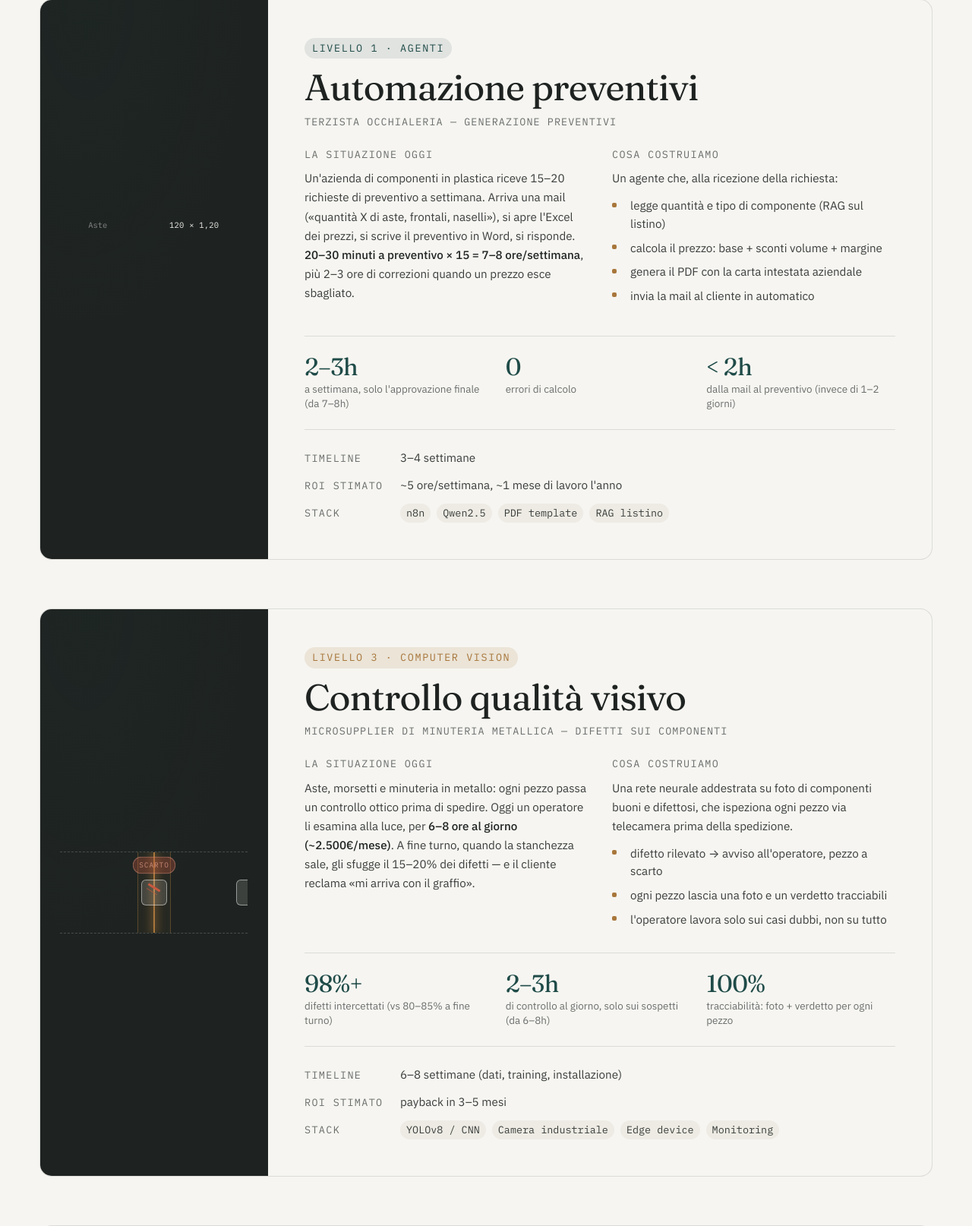
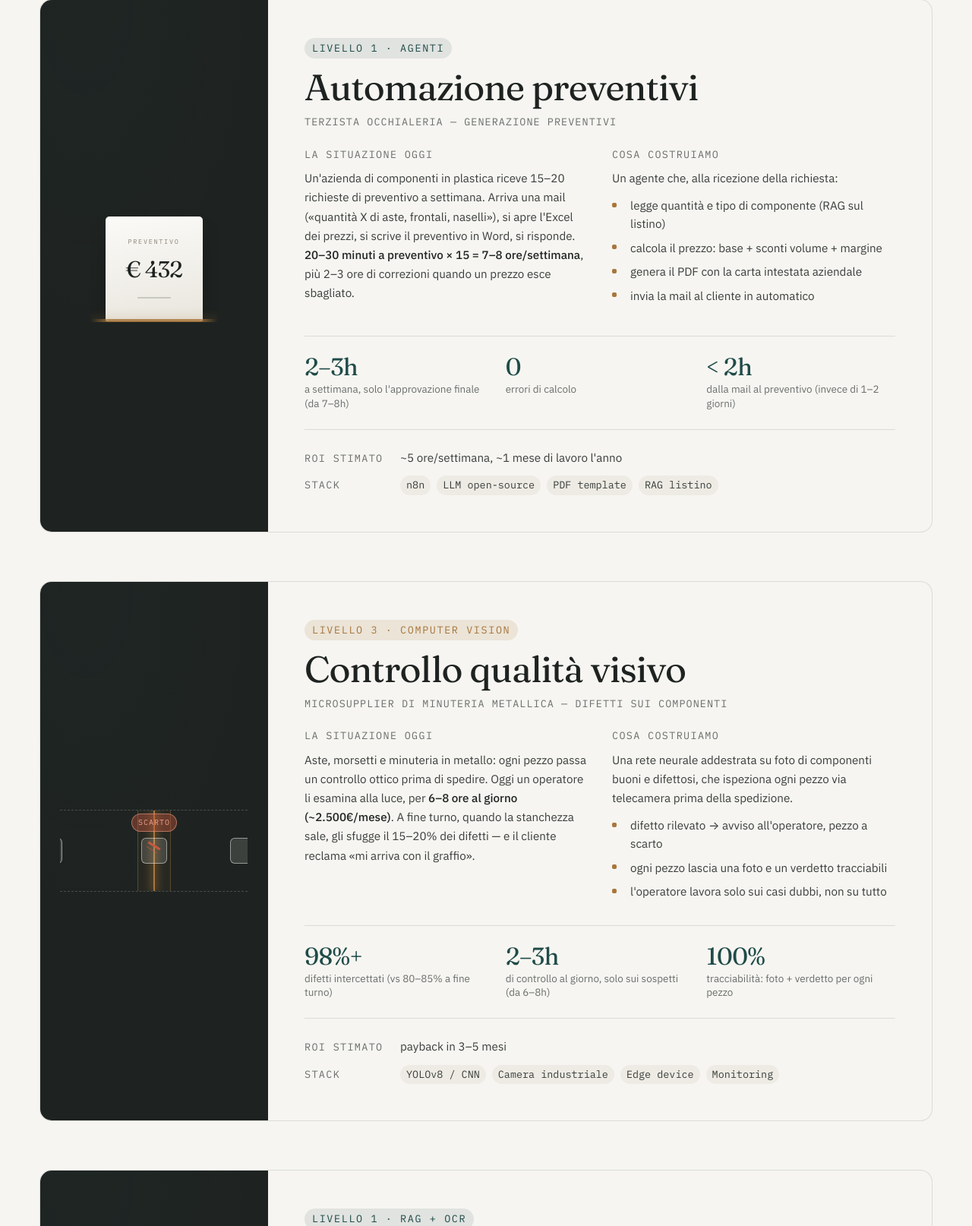
Before and after one commit to timurbondarenko65-stack/Actyra, a Flask app: page /portfolio in a window 1280 px wide. Shown: the part 1260-2874 px from the top of the page at 76% size. Run offline with Flask 3, Linux system fonts and the light colour scheme.

Commit message:
Portfolio: nuova animazione preventivi (timbro), verdetto CV a fine corsa, via le timeline
- Preventivi: il foglio esce da una fessura e il timbro di conferma atterra
  schiacciandosi sul foglio, con onda d'urto. Il foglio rientra nella fessura.
- Controllo qualita': il verdetto ora parte esattamente all'istante in cui il
  pezzo si ferma sulla linea (32%) e sparisce prima che riparta (60%).
- Rimossa la riga "Timeline" (tempo di messa in opera) da tutti i case study
- Qwen2.5 -> "LLM open-source" (preventivi e OCR)
- style.css servito con ?v=8: evita che il browser mostri il CSS in cache

Co-Authored-By: Claude Opus 4.8 <noreply@anthropic.com>

```diff
--- a/static/style.css
+++ b/static/style.css
@@ -1584,7 +1584,7 @@ section {
   .case-thumb *::after { animation: none !important; }
 }
 
-/* Thumb 1 — preventivi (calcolo del prezzo + totale che scorre) */
+/* Thumb 1 — preventivi (il foglio esce e il timbro atterra) */
 .thumb-preventivi {
   display: flex;
   align-items: center;
@@ -1592,123 +1592,119 @@ section {
   padding: var(--sp-6);
 }
 
-.tp-calc { width: 172px; }
-
-.tp-line {
-  display: flex;
-  align-items: baseline;
-  justify-content: space-between;
-  gap: 10px;
-  font-family: var(--font-mono);
-  font-size: 10.5px;
-  margin-bottom: 9px;
+.tp-stage {
+  position: relative;
+  width: 168px;
+  height: 148px;
+  display: flex;
+  align-items: flex-end;
+  justify-content: center;
+  /* Il foglio deve sparire DENTRO la fessura, non restare visibile sotto */
+  overflow: hidden;
+}
+
+/* La fessura da cui esce il foglio */
+.tp-slot {
+  position: absolute;
+  left: 0;
+  right: 0;
+  bottom: 0;
+  height: 4px;
+  border-radius: 3px;
+  background: linear-gradient(90deg, transparent, rgba(168, 118, 59, 0.85) 15%, rgba(168, 118, 59, 0.85) 85%, transparent);
+  box-shadow: 0 0 14px rgba(168, 118, 59, 0.45);
+  z-index: 3;
+}
+
+.tp-sheet {
+  position: relative;
+  width: 128px;
+  height: 138px;
+  border-radius: 5px 5px 2px 2px;
+  background: linear-gradient(170deg, #FBFAF7, #E9E6DE);
+  box-shadow: 0 16px 30px -14px rgba(0, 0, 0, 0.75);
+  display: flex;
+  flex-direction: column;
+  align-items: center;
+  padding-top: 26px;
+  transform: translateY(100%);
+  animation: tpSheet 6s cubic-bezier(0.22, 1, 0.36, 1) infinite;
+}
+
+.tp-sheet-label {
+  font-family: var(--font-mono);
+  font-size: 8.5px;
+  text-transform: uppercase;
+  letter-spacing: 0.2em;
+  color: #8C8578;
+}
+
+.tp-sheet-total {
+  margin-top: 7px;
+  font-family: var(--font-display);
+  font-size: 30px;
+  letter-spacing: -0.03em;
+  color: var(--grafite);
+}
+
+.tp-sheet-rule {
+  width: 44px;
+  height: 1.5px;
+  border-radius: 2px;
+  background: rgba(30, 35, 33, 0.18);
+  margin-top: 12px;
+}
+
+/* Il timbro: arriva dall'alto e schiaccia sul foglio */
+.tp-stamp {
+  position: absolute;
+  left: 50%;
+  bottom: 20px;
+  width: 42px;
+  height: 42px;
+  margin-left: -21px;
+  border-radius: 50%;
+  background: rgba(31, 75, 72, 0.1);
+  border: 2.5px solid var(--petrolio);
+  color: var(--petrolio);
+  display: flex;
+  align-items: center;
+  justify-content: center;
   opacity: 0;
-}
-
-.tp-k { color: rgba(246, 245, 241, 0.5); }
-.tp-v { color: var(--carta); letter-spacing: 0.02em; }
-
-.tp-l1 { animation: tpL1 6s ease-in-out infinite; }
-.tp-l2 { animation: tpL2 6s ease-in-out infinite; }
-.tp-l3 { animation: tpL3 6s ease-in-out infinite; }
-
-.tp-eq {
-  height: 1.5px;
-  background: rgba(246, 245, 241, 0.25);
-  border-radius: 2px;
-  margin: 13px 0 11px;
-  transform-origin: left center;
-  transform: scaleX(0);
-  animation: tpEq 6s ease-in-out infinite;
-}
-
-.tp-sum {
-  display: flex;
-  align-items: baseline;
-  gap: 5px;
+  transform: rotate(-14deg) scale(2.6);
+  animation: tpStamp 6s cubic-bezier(0.3, 1.4, 0.5, 1) infinite;
+}
+
+.tp-stamp svg { width: 20px; height: 20px; }
+
+/* L'onda d'urto del timbro */
+.tp-stamp::after {
+  content: "";
+  position: absolute;
+  inset: -5px;
+  border-radius: 50%;
+  border: 2px solid var(--petrolio);
   opacity: 0;
-  animation: tpSum 6s ease-out infinite;
-}
-
-.tp-cur {
-  font-family: var(--font-display);
-  font-size: 19px;
-  color: var(--ottone);
-}
-
-/* Il totale "scorre" tra valori intermedi e si ferma su quello finale */
-.tp-amount {
-  display: inline-block;
-  height: 24px;
-  overflow: hidden;
-  line-height: 24px;
-}
-
-.tp-roll {
-  display: block;
-  animation: tpRoll 6s steps(4, end) infinite;
-}
-
-.tp-roll i {
-  display: block;
-  height: 24px;
-  line-height: 24px;
-  font-style: normal;
-  font-family: var(--font-display);
-  font-size: 25px;
-  color: var(--ottone);
-  letter-spacing: -0.02em;
-}
-
-.tp-sent {
-  margin-top: 12px;
-  display: inline-block;
-  font-family: var(--font-mono);
-  font-size: 9.5px;
-  letter-spacing: 0.08em;
-  padding: 3px 9px;
-  border-radius: 999px;
-  background: rgba(31, 75, 72, 0.6);
-  color: #7fd8c8;
-  border: 1px solid rgba(127, 216, 200, 0.4);
-  opacity: 0;
-  animation: tpSent 6s cubic-bezier(0.34, 1.56, 0.64, 1) infinite;
-}
-
-@keyframes tpL1 {
-  0%, 4% { opacity: 0; transform: translateX(-7px); }
-  11%, 90% { opacity: 1; transform: translateX(0); }
-  97%, 100% { opacity: 0; transform: translateX(0); }
-}
-@keyframes tpL2 {
-  0%, 14% { opacity: 0; transform: translateX(-7px); }
-  21%, 90% { opacity: 1; transform: translateX(0); }
-  97%, 100% { opacity: 0; transform: translateX(0); }
-}
-@keyframes tpL3 {
-  0%, 24% { opacity: 0; transform: translateX(-7px); }
-  31%, 90% { opacity: 1; transform: translateX(0); }
-  97%, 100% { opacity: 0; transform: translateX(0); }
-}
-@keyframes tpEq {
-  0%, 36% { transform: scaleX(0); opacity: 1; }
-  44%, 90% { transform: scaleX(1); opacity: 1; }
-  97%, 100% { transform: scaleX(1); opacity: 0; }
-}
-@keyframes tpSum {
-  0%, 44% { opacity: 0; }
-  50%, 90% { opacity: 1; }
-  97%, 100% { opacity: 0; }
-}
-/* 5 valori, 4 scatti: parte a 50% e si ferma a 70% */
-@keyframes tpRoll {
-  0%, 50% { transform: translateY(0); }
-  70%, 100% { transform: translateY(-96px); }
-}
-@keyframes tpSent {
-  0%, 74% { opacity: 0; transform: scale(0.75); }
-  82%, 90% { opacity: 1; transform: scale(1); }
-  97%, 100% { opacity: 0; transform: scale(1); }
+  animation: tpImpact 6s ease-out infinite;
+}
+
+@keyframes tpSheet {
+  0%       { transform: translateY(100%); }
+  16%      { transform: translateY(-2%); }
+  22%, 82% { transform: translateY(0); }
+  96%,100% { transform: translateY(100%); }
+}
+/* Il timbro scende solo quando il foglio e' gia' fermo (dal 22%) */
+@keyframes tpStamp {
+  0%, 30%  { opacity: 0; transform: rotate(-14deg) scale(2.6); }
+  38%      { opacity: 1; transform: rotate(-14deg) scale(1); }
+  80%      { opacity: 1; transform: rotate(-14deg) scale(1); }
+  90%,100% { opacity: 0; transform: rotate(-14deg) scale(1); }
+}
+@keyframes tpImpact {
+  0%, 37%  { opacity: 0; transform: scale(0.9); }
+  40%      { opacity: 0.8; transform: scale(1); }
+  52%,100% { opacity: 0; transform: scale(1.7); }
 }
 
 /* Thumb 2 — computer vision (belt + beam) */
@@ -1812,18 +1808,19 @@ section {
 
 @keyframes tvMove {
   0%   { left: -20%; }
-  34%  { left: 50%; }
-  58%  { left: 50%; }
+  32%  { left: 50%; }
+  60%  { left: 50%; }
   88%  { left: 122%; }
   100% { left: 122%; }
 }
-/* Il pezzo e' fermo sotto lo scanner dal 34% al 58%: il verdetto compare
-   dentro quella finestra, mai dopo che il pezzo se n'e' andato. */
+/* Il pezzo e' fermo sulla linea dal 32% al 60%. Il verdetto parte da zero
+   esattamente al 32% (l'istante in cui si ferma) ed e' gia' sparito al 60%:
+   non puo' mai comparire in anticipo ne' in ritardo rispetto al pezzo. */
 @keyframes tvTag {
-  0%, 39%   { opacity: 0; transform: translate(-50%, 5px) scale(0.7); }
-  46%       { opacity: 1; transform: translate(-50%, 0) scale(1); }
-  55%       { opacity: 1; transform: translate(-50%, 0) scale(1); }
-  62%, 100% { opacity: 0; transform: translate(-50%, 0) scale(1); }
+  0%, 32%   { opacity: 0; transform: translate(-50%, 5px) scale(0.7); }
+  38%       { opacity: 1; transform: translate(-50%, 0) scale(1); }
+  54%       { opacity: 1; transform: translate(-50%, 0) scale(1); }
+  60%, 100% { opacity: 0; transform: translate(-50%, 0) scale(1); }
 }
 @keyframes tvBeam {
   0%, 4%    { opacity: 1; }
--- a/templates/base.html
+++ b/templates/base.html
@@ -13,7 +13,9 @@
     href="https://fonts.googleapis.com/css2?family=Fraunces:ital,opsz,wght,SOFT@0,9..144,300..600,0..100;1,9..144,300..600,0..100&family=IBM+Plex+Mono:wght@400;500&family=IBM+Plex+Sans:wght@300;400;500;600&display=swap"
     rel="stylesheet">
 
-  <link rel="stylesheet" href="{{ url_for('static', filename='style.css') }}">
+  <!-- ?v= forza il browser a riscaricare il CSS dopo un aggiornamento:
+       alza il numero ogni volta che cambi style.css in modo visibile. -->
+  <link rel="stylesheet" href="{{ url_for('static', filename='style.css') }}?v=8">
 
   <!-- Open Graph -->
   <meta property="og:title" content="Actyra — Automazioni su misura per PMI" />
--- a/templates/portfolio.html
+++ b/templates/portfolio.html
@@ -37,16 +37,18 @@
     <!-- ============ CASE STUDY 1 ============ -->
     <article class="case-study reveal">
       <div class="case-thumb thumb-preventivi" aria-hidden="true">
-        <div class="tp-calc">
-          <div class="tp-line tp-l1"><span class="tp-k">Aste</span><span class="tp-v">120 &times; 1,20</span></div>
-          <div class="tp-line tp-l2"><span class="tp-k">Frontali</span><span class="tp-v">80 &times; 2,40</span></div>
-          <div class="tp-line tp-l3"><span class="tp-k">Sconto vol.</span><span class="tp-v">&minus;10%</span></div>
-          <div class="tp-eq"></div>
-          <div class="tp-sum">
-            <span class="tp-cur">&euro;</span>
-            <span class="tp-amount"><span class="tp-roll"><i>118</i><i>246</i><i>317</i><i>389</i><i>432</i></span></span>
+        <div class="tp-stage">
+          <div class="tp-sheet">
+            <span class="tp-sheet-label">Preventivo</span>
+            <span class="tp-sheet-total">&euro; 432</span>
+            <span class="tp-sheet-rule"></span>
+            <span class="tp-stamp">
+              <svg viewBox="0 0 24 24" fill="none" xmlns="http://www.w3.org/2000/svg">
+                <path d="M4 12.5L9.5 18L20 6.5" stroke="currentColor" stroke-width="3" stroke-linecap="round" stroke-linejoin="round"/>
+              </svg>
+            </span>
           </div>
-          <div class="tp-sent">Preventivo inviato</div>
+          <div class="tp-slot"></div>
         </div>
       </div>
 
@@ -87,13 +89,12 @@
         </div>
 
         <div class="case-meta">
-          <div class="meta-pair"><span class="meta-k">Timeline</span><span class="meta-v">3&ndash;4 settimane</span></div>
           <div class="meta-pair"><span class="meta-k">ROI stimato</span><span class="meta-v">~5 ore/settimana, ~1 mese di lavoro l'anno</span></div>
           <div class="meta-pair meta-tech">
             <span class="meta-k">Stack</span>
             <span class="case-tags">
               <span class="tech-tag">n8n</span>
-              <span class="tech-tag">Qwen2.5</span>
+              <span class="tech-tag">LLM open-source</span>
               <span class="tech-tag">PDF template</span>
               <span class="tech-tag">RAG listino</span>
             </span>
@@ -152,7 +153,6 @@
         </div>
 
         <div class="case-meta">
-          <div class="meta-pair"><span class="meta-k">Timeline</span><span class="meta-v">6&ndash;8 settimane (dati, training, installazione)</span></div>
           <div class="meta-pair"><span class="meta-k">ROI stimato</span><span class="meta-v">payback in 3&ndash;5 mesi</span></div>
           <div class="meta-pair meta-tech">
             <span class="meta-k">Stack</span>
@@ -222,13 +222,12 @@
         </div>
 
         <div class="case-meta">
-          <div class="meta-pair"><span class="meta-k">Timeline</span><span class="meta-v">2&ndash;3 settimane</span></div>
           <div class="meta-pair"><span class="meta-k">ROI stimato</span><span class="meta-v">~150 ore/anno recuperate</span></div>
           <div class="meta-pair meta-tech">
             <span class="meta-k">Stack</span>
             <span class="case-tags">
               <span class="tech-tag">OCR (Tesseract)</span>
-              <span class="tech-tag">Qwen2.5</span>
+              <span class="tech-tag">LLM open-source</span>
               <span class="tech-tag">n8n</span>
               <span class="tech-tag">API gestionale</span>
             </span>
```
